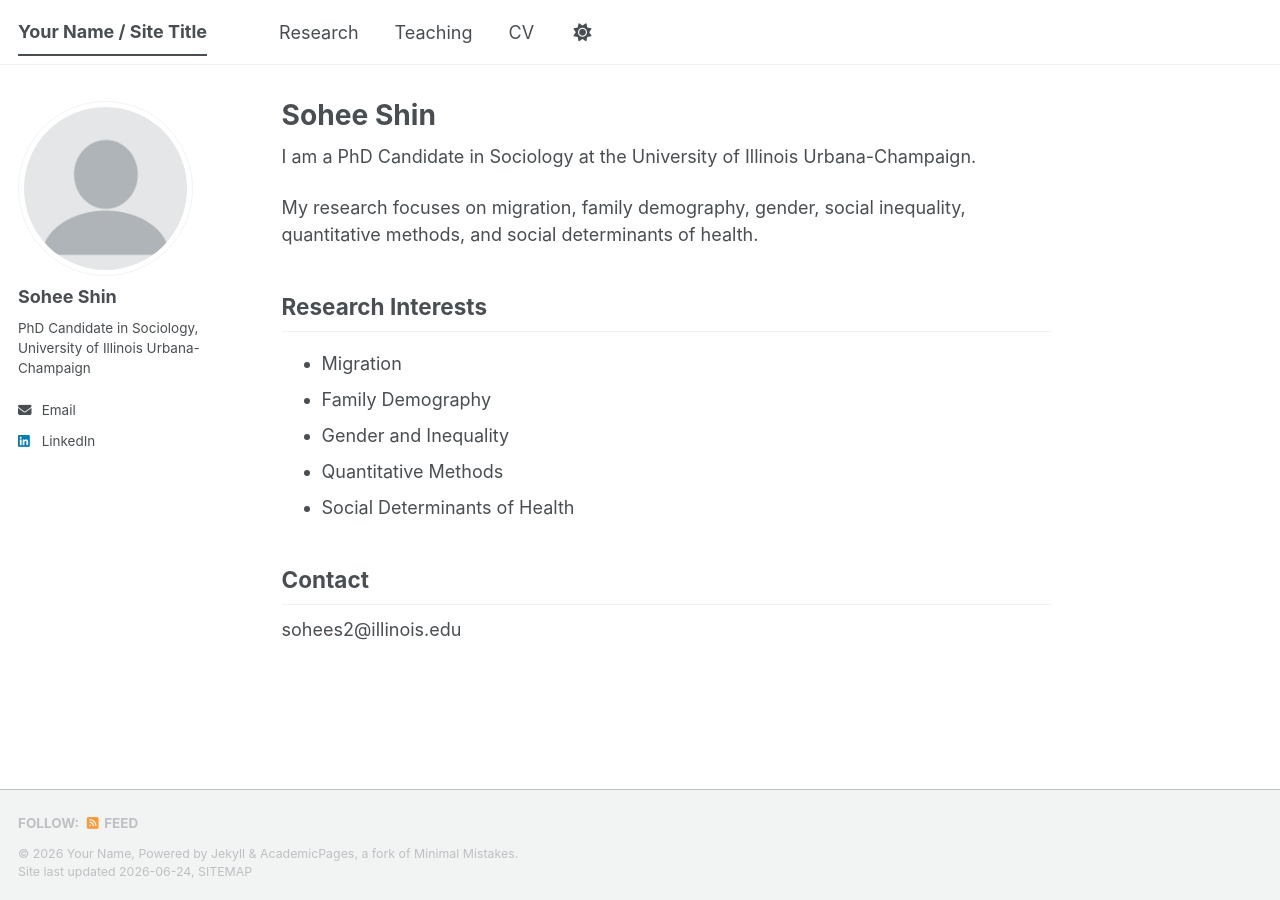
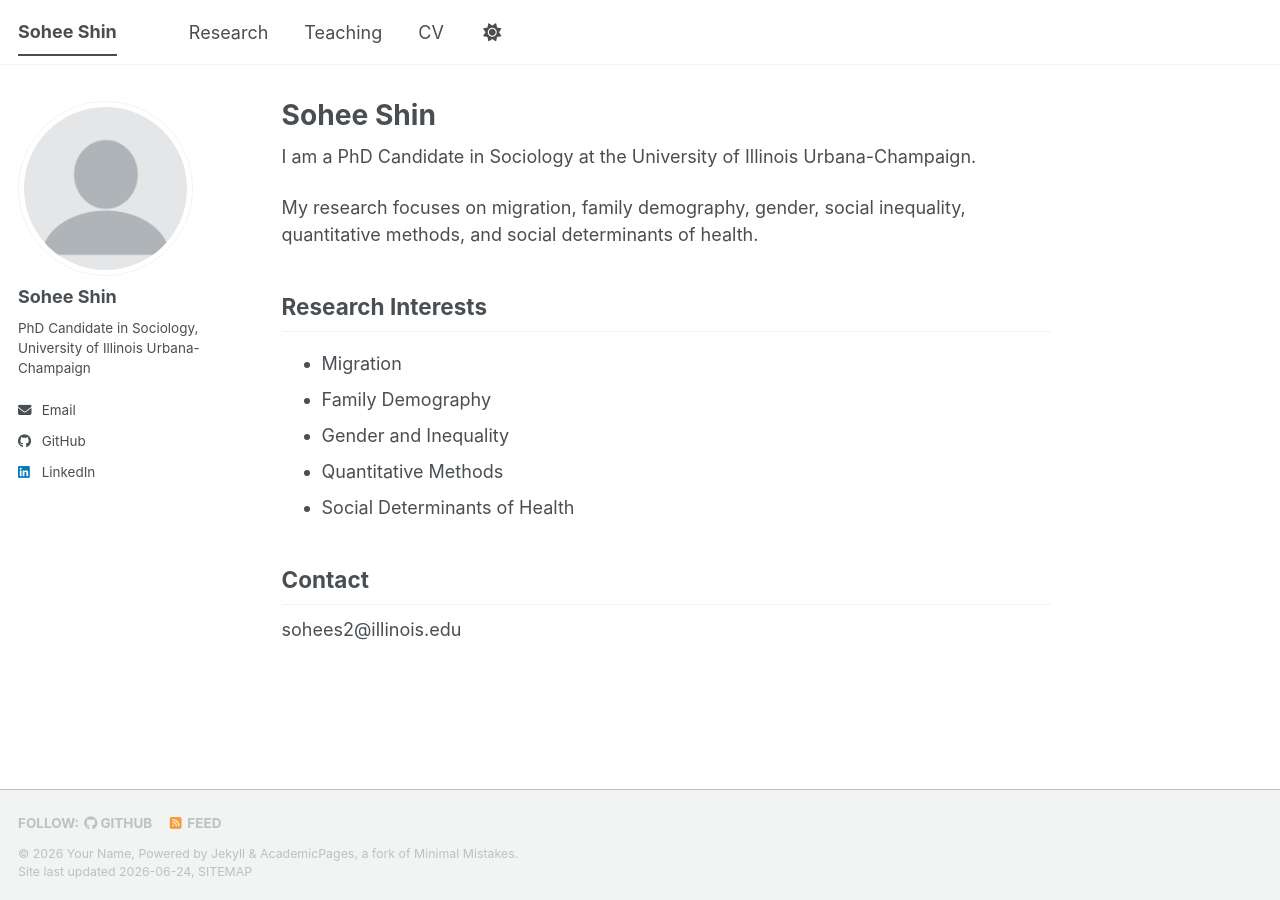
Before and after one commit to soheeee12-ux/soheeee12-ux.github.io, a Jekyll site: the page built from _pages/about.md, in a window 1280 px wide. Built offline with Jekyll 4.4.1, drawn with Linux system fonts in a browser that asks for light colours; a style sheet for code colours, icons or effects is not loaded.

Commit message:
Update _config.yml

```diff
--- a/_config.yml
+++ b/_config.yml
@@ -9,14 +9,14 @@
 # Basic Site Settings
 locale                   : "en-US"
 site_theme               : "default" # The available themes options are "default", "air", "sunrise", "mint", "dirt" and "contrast"
-title                    : "Your Name / Site Title"
+title                    : "Sohee Shin"
 title_separator          : "-"
 name                     : &name "Your Name"
 description              : &description "Your Name's academic portfolio"   # Update this with a general description of your site, this is the default if not overridden by a page
-url                      : https://academicpages.github.io # The base hostname & protocol for your site e.g. "https://[your GitHub username].github.io",
+url                      : "https://soheeee12-ux.github.io" # The base hostname & protocol for your site e.g. "https://[your GitHub username].github.io",
                                                            # or if you already have some other page hosted on Github then use "https://[your GitHub username].github.io/[Your Repo Name]"
 baseurl                  : "" # the subpath of your site, e.g. "/blog"
-repository               : "academicpages/academicpages.github.io"
+repository               : "soheeee12-ux/soheeee12-ux.github.io"
 
 # Site Author - The following control what appear as part of the author content on the side bar.
 #               If a field is blank the icon and link will not appear, otherwise it will be shown.
@@ -48,7 +48,7 @@
   bitbucket        : # Username - Update with your username on the site
   codepen          : # Username
   dribbble         : # Username
-  # github           : "academicpages"
+  github           : "soheeee12-ux"
   kaggle           : # Username
   stackoverflow    : # User number or user number and name (i.e., use "1" or "1/jeff-atwood")
 
```
